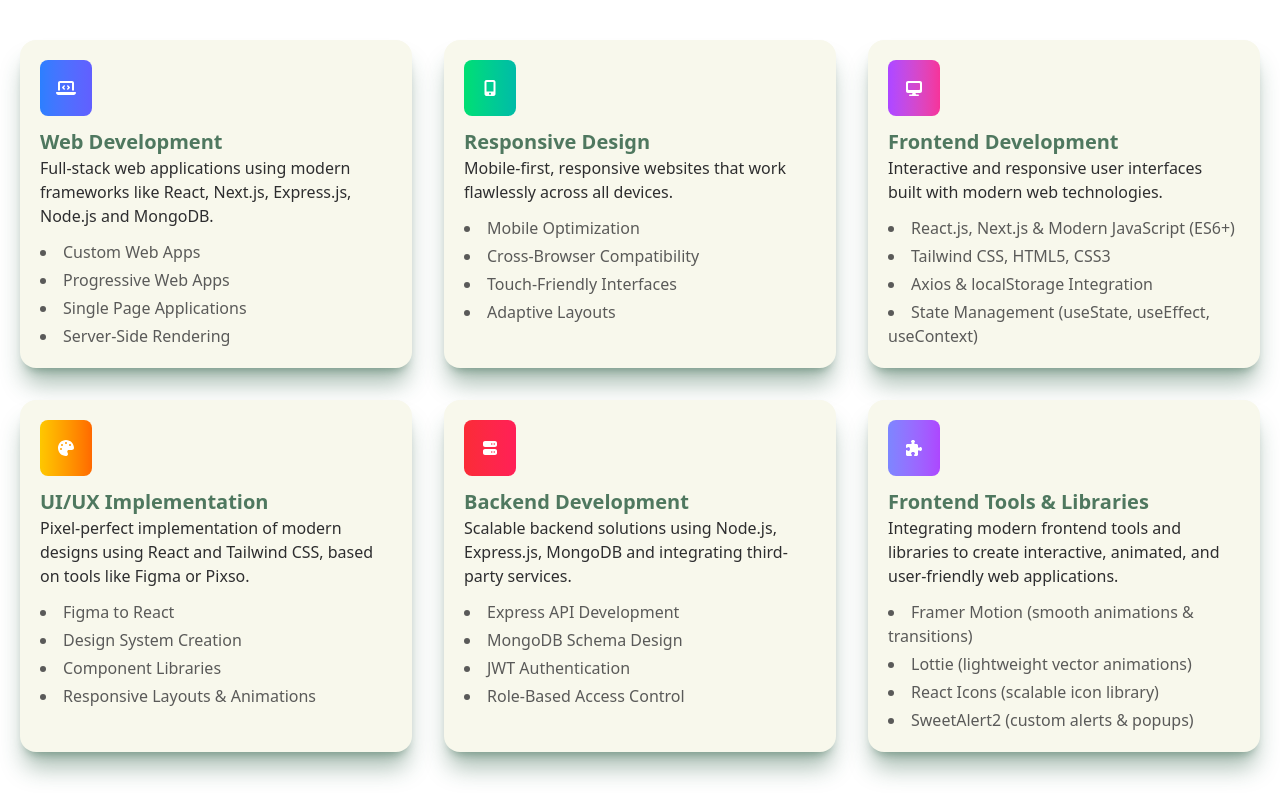
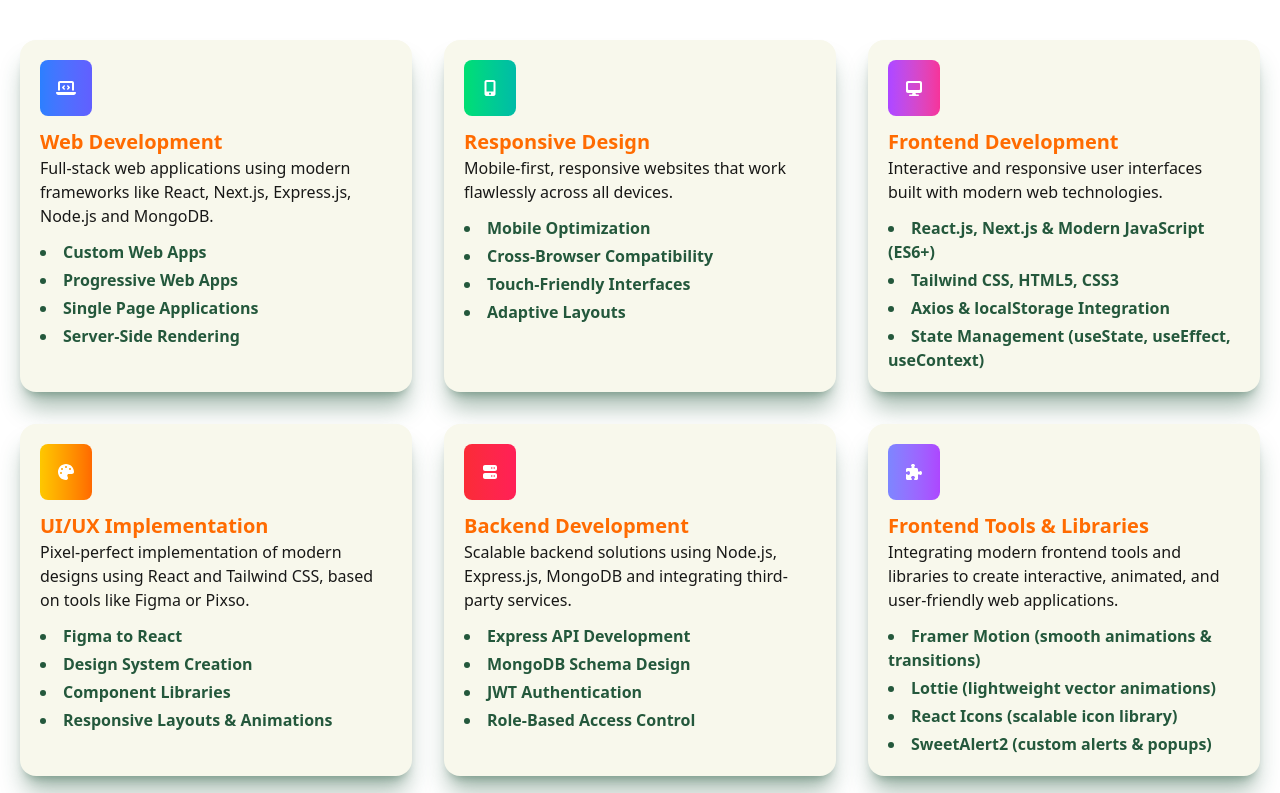
Before and after one commit to RohanR05/protfolio, a React (Vite) app: page / in a window 1280 px wide. Shown: the part 4047-4840 px from the top of the page. Built offline with nearby package versions, Linux system fonts and the light colour scheme.

Commit message:
fix color in my services

```diff
--- a/src/components/Home/MyServices/Myservices.jsx
+++ b/src/components/Home/MyServices/Myservices.jsx
@@ -127,7 +127,7 @@ const Myservices = () => {
         {data.map((service, index) => (
           <motion.div
             key={service.id}
-  className="bg-secondary p-5 rounded-2xl shadow-xl shadow-primary/40 cursor-pointer overflow-hidden group hover:text-black"
+            className="bg-[#f8f8ec] p-5 rounded-2xl shadow-xl shadow-primary/40 cursor-pointer overflow-hidden group"
             custom={index}
             initial="hidden"
             whileInView="visible"
@@ -139,8 +139,6 @@ const Myservices = () => {
               transition: { duration: 0.5 },
             }}
           >
-
-
             {/* Icon */}
             <motion.div
               className={`p-4 rounded-lg mb-3 inline-block bg-gradient-to-r ${service.gradient} text-white`}
@@ -152,13 +150,13 @@ const Myservices = () => {
             </motion.div>
 
             {/* Title */}
-            <h3 className="text-xl font-bold text-primary/80">
+            <h3 className="text-xl font-bold text-[#ff6b01]">
               {service.title}
             </h3>
             {/* Description */}
-            <p className="opacity-90 mb-3">{service.description}</p>
+            <p className="opacity-90 text-black mb-3">{service.description}</p>
             {/* Types */}
-            <ul className="list-disc list-inside opacity-70 font-medium space-y-1">
+            <ul className="list-disc list-inside space-y-1 text-[#24583c] font-semibold">
               {service.types.map((type, idx) => (
                 <li key={idx}>{type}</li>
               ))}
```
Lines whose indentation alone changed are shown as unchanged.
